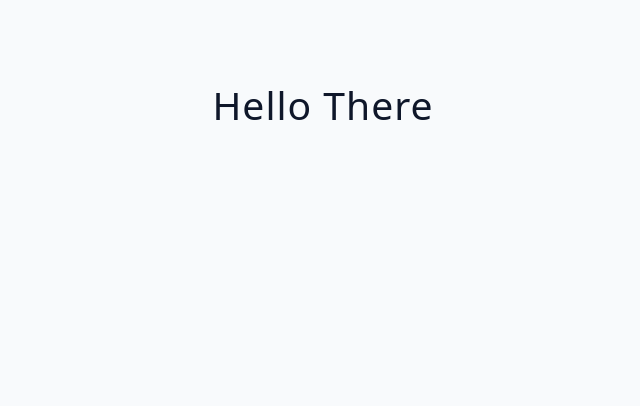
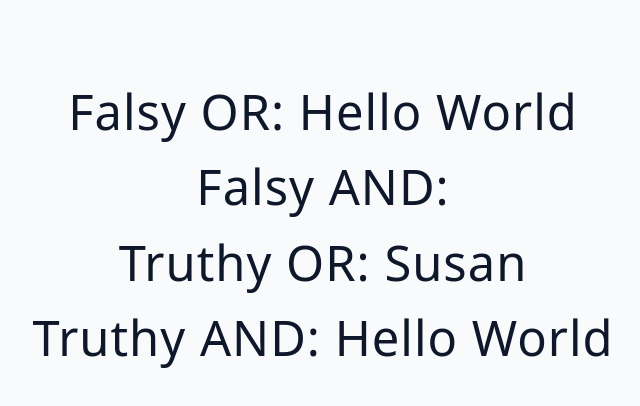
Before and after one commit to Radexman/advanced-react, a React (Vite) app: page / in a window 1280 px wide. Shown: the top 406 px of the page, without its empty margins (317-957 px from the left). Built offline with nearby package versions, Linux system fonts and the light colour scheme.

Commit message:
Truthy & Falsy

```diff
--- a/src/App.jsx
+++ b/src/App.jsx
@@ -1,4 +1,4 @@
-import Starter from './tutorial/Conditional Rendering/03-hooks-rules';
+import Starter from './tutorial/Conditional Rendering/4-short-circuit-overwiev';
 
 function App() {
 	return (
--- a/src/tutorial/Conditional Rendering/03-hooks-rules.jsx
+++ b/src/tutorial/Conditional Rendering/03-hooks-rules.jsx
@@ -1,16 +1,16 @@
 import { useState, useEffect } from 'react';
 
 const HookRules = () => {
-	const [condition, setCondition] = useState(true);
+	// const [condition, setCondition] = useState(true);
 
-	if (condition) {
-		return <h2>Hello There</h2>;
-	}
+	// if (condition) {
+	// 	return <h2>Hello There</h2>;
+	// }
 
 	// This will also fail
-	useEffect(() => {
-		console.log('hello there');
-	}, []);
+	// useEffect(() => {
+	// 	console.log('hello there');
+	// }, []);
 
 	return <h2>Hook Rules</h2>;
 };
--- /dev/null
+++ b/src/tutorial/Conditional Rendering/4-short-circuit-overwiev.jsx
@@ -0,0 +1,19 @@
+import { useState } from 'react';
+
+const ShortCircuit = () => {
+	// falsy
+	const [text, setText] = useState('');
+	// truthy
+	const [name, setName] = useState('Susan');
+
+	return (
+		<div>
+			<h1>Falsy OR: {text || 'hello world'}</h1>
+			<h1>Falsy AND: {text && 'hello world'}</h1>
+			<h1>Truthy OR: {name || 'hello world'}</h1>
+			<h1>Truthy AND: {name && 'hello world'}</h1>
+		</div>
+	);
+};
+
+export default ShortCircuit;
```
